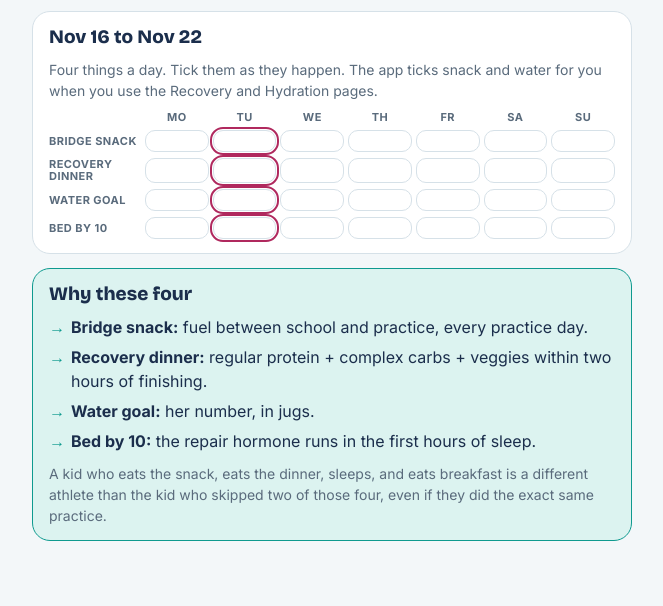
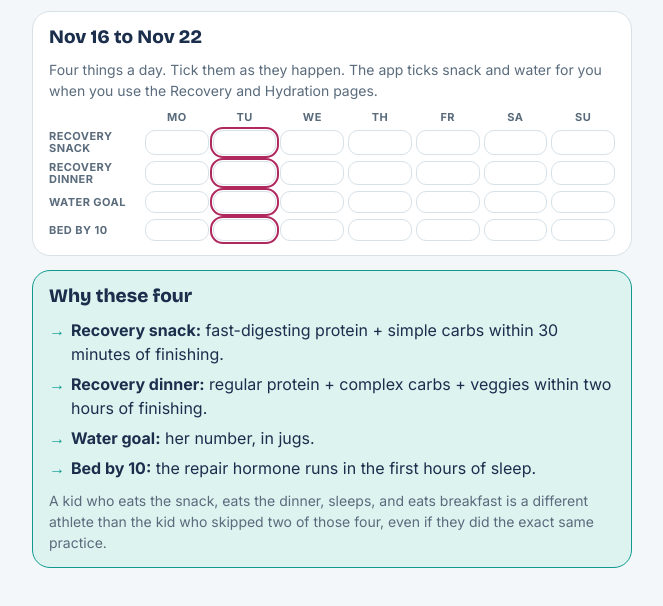
Before and after one commit to michellemariefit/fueling-edge-player, a plain HTML site: page week.html in a window 1280 px wide. Shown: the part 128-734 px from the top of the page, without its empty margins (308-971 px from the left). Drawn offline with nearby package versions, Linux system fonts and the light colour scheme.

Commit message:
This Week: the auto-ticked row is the recovery snack
Co-Authored-By: Claude Fable 5.1 <noreply@anthropic.com>
Claude-Session: https://claude.ai/code/session_019NggvoQn7cvGX9tux7Vj4m

```diff
--- a/sw.js
+++ b/sw.js
@@ -1,5 +1,5 @@
 // Offline cache for the Fueling Edge player. Bump VERSION when files change so phones refresh.
-const VERSION = 'fuel-v3';
+const VERSION = 'fuel-v4';
 const CORE = ['./', './start.html', './fuel.html', './gameday.html', './practice.html', './tournament.html', './recovery.html', './hydration.html', './enough.html', './picky.html', './recipes.html', './week.html', './install.html', './fuel.css', './fuel.js', './data/fuel.json', './manifest.json', './icons/icon-192.png', './icons/icon-512.png', './icons/logo.png'];
 self.addEventListener('install', e => { e.waitUntil(caches.open(VERSION).then(c => Promise.all(CORE.map(u => fetch(u, { cache: 'no-cache' }).then(r => c.put(u, r)).catch(() => {})))).then(() => self.skipWaiting())); });
 self.addEventListener('activate', e => { e.waitUntil(caches.keys().then(ks => Promise.all(ks.filter(k => k !== VERSION).map(k => caches.delete(k)))).then(() => self.clients.claim())); });
--- a/week.html
+++ b/week.html
@@ -20,13 +20,13 @@
   </section>
   <section class="card soft">
     <h2>Why these four</h2>
-    <ul class="arrows"><li><b>Bridge snack:</b> fuel between school and practice, every practice day.</li><li><b>Recovery dinner:</b> regular protein + complex carbs + veggies within two hours of finishing.</li><li><b>Water goal:</b> her number, in jugs.</li><li><b>Bed by 10:</b> the repair hormone runs in the first hours of sleep.</li></ul>
+    <ul class="arrows"><li><b>Recovery snack:</b> fast-digesting protein + simple carbs within 30 minutes of finishing.</li><li><b>Recovery dinner:</b> regular protein + complex carbs + veggies within two hours of finishing.</li><li><b>Water goal:</b> her number, in jugs.</li><li><b>Bed by 10:</b> the repair hormone runs in the first hours of sleep.</li></ul>
     <p class="small muted">A kid who eats the snack, eats the dinner, sleeps, and eats breakfast is a different athlete than the kid who skipped two of those four, even if they did the exact same practice.</p>
   </section>
 </div>
 <script src="fuel.js"></script>
 <script>
-const ITEMS=[['snack','Bridge snack'],['dinner','Recovery dinner'],['water','Water goal'],['bed','Bed by 10']];
+const ITEMS=[['snack','Recovery snack'],['dinner','Recovery dinner'],['water','Water goal'],['bed','Bed by 10']];
 function monday(){const d=today();d.setDate(d.getDate()-((d.getDay()+6)%7));return d}
 function render(){const m=monday();const days=Array.from({length:7},(_,i)=>{const d=new Date(m);d.setDate(m.getDate()+i);return d});
   $('#weekLabel').textContent=`${m.toLocaleDateString([], {month:'short',day:'numeric'})} to ${days[6].toLocaleDateString([], {month:'short',day:'numeric'})}`;
```
